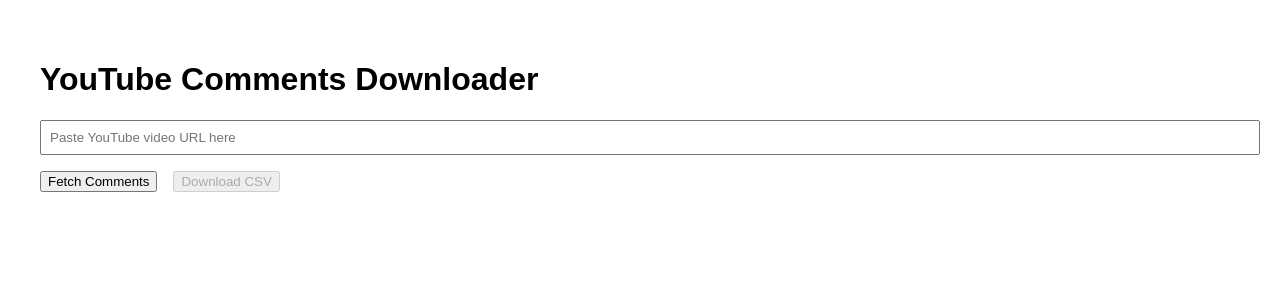
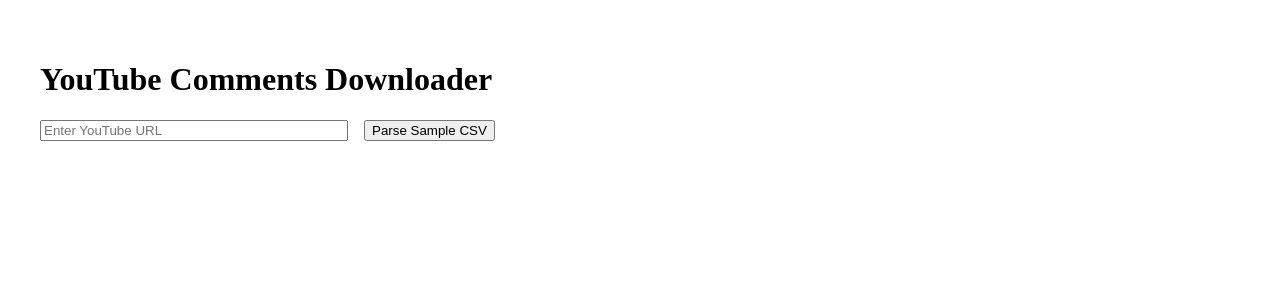
Before and after one commit to Mdln0/Youtubecomments, a Next.js app: page / in a window 1280 px wide. Shown: the top 300 px of the page. Built offline with nearby package versions, Linux system fonts and the light colour scheme.

Commit message:
Update index.tsx

```diff
--- a/pages/index.tsx
+++ b/pages/index.tsx
@@ -1,87 +1,28 @@
 import { useState } from "react";
-
-// @ts-ignore
-import Papa from "papaparse";
+import * as Papa from "papaparse";
 
 export default function Home() {
   const [ytUrl, setYtUrl] = useState("");
-  const [comments, setComments] = useState<any[]>([]);
-  const [loading, setLoading] = useState(false);
-  const [error, setError] = useState<string | null>(null);
 
-  // Dummy fetch comments function - replace with your API call
-  async function fetchComments() {
-    if (!ytUrl) {
-      setError("Please enter a valid YouTube URL.");
-      return;
-    }
-    setError(null);
-    setLoading(true);
-
-    try {
-      // Example: fetch from your backend API endpoint
-      const response = await fetch(`/api/comments?url=${encodeURIComponent(ytUrl)}`);
-      if (!response.ok) throw new Error("Failed to fetch comments");
-      const data = await response.json();
-
-      setComments(data.comments || []);
-    } catch (e: any) {
-      setError(e.message || "Unknown error");
-      setComments([]);
-    } finally {
-      setLoading(false);
-    }
-  }
-
-  function downloadCsv() {
-    if (comments.length === 0) {
-      setError("No comments to download");
-      return;
-    }
-    const csv = Papa.unparse(comments);
-    const blob = new Blob([csv], { type: "text/csv;charset=utf-8;" });
-    const url = URL.createObjectURL(blob);
-
-    const link = document.createElement("a");
-    link.href = url;
-    link.download = "comments.csv";
-    link.click();
-
-    URL.revokeObjectURL(url);
-  }
+  const handleParse = () => {
+    const csv = `name,age
+Alice,25
+Bob,30`;
+    const result = Papa.parse(csv, { header: true });
+    console.log(result.data);
+  };
 
   return (
-    <main style={{ padding: "2rem", fontFamily: "Arial, sans-serif" }}>
+    <div style={{ padding: "2rem" }}>
       <h1>YouTube Comments Downloader</h1>
       <input
         type="text"
-        placeholder="Paste YouTube video URL here"
+        placeholder="Enter YouTube URL"
         value={ytUrl}
         onChange={(e) => setYtUrl(e.target.value)}
-        style={{ width: "100%", padding: "0.5rem", marginBottom: "1rem" }}
+        style={{ width: "300px", marginRight: "1rem" }}
       />
-      <button onClick={fetchComments} disabled={loading} style={{ marginRight: "1rem" }}>
-        {loading ? "Loading..." : "Fetch Comments"}
-      </button>
-      <button onClick={downloadCsv} disabled={comments.length === 0}>
-        Download CSV
-      </button>
-
-      {error && <p style={{ color: "red", marginTop: "1rem" }}>{error}</p>}
-
-      {comments.length > 0 && (
-        <div style={{ marginTop: "2rem" }}>
-          <h2>Fetched Comments ({comments.length})</h2>
-          <ul style={{ maxHeight: "300px", overflowY: "auto", padding: 0, listStyle: "none" }}>
-            {comments.slice(0, 20).map((comment, i) => (
-              <li key={i} style={{ borderBottom: "1px solid #ddd", padding: "0.5rem 0" }}>
-                {comment.text || JSON.stringify(comment)}
-              </li>
-            ))}
-          </ul>
-          {comments.length > 20 && <p>Showing first 20 comments...</p>}
-        </div>
-      )}
-    </main>
+      <button onClick={handleParse}>Parse Sample CSV</button>
+    </div>
   );
 }
```
